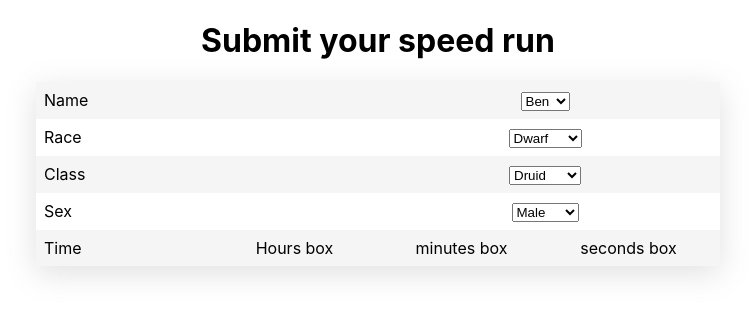
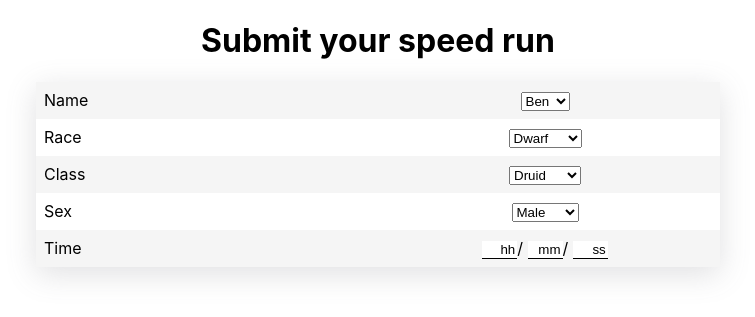
Before and after one commit to benjclark/lazy-peons-leaderboard, a PHP site: page /submit.html in a window 1280 px wide. Shown: the top 317 px of the page, without its empty margins (262-1017 px from the left). Run offline with PHP 8.4, Linux system fonts and the light colour scheme.

Commit message:
Inputs for time
Added boxes ready for time input

```diff
--- a/main.css
+++ b/main.css
@@ -1,14 +1,17 @@
 html {
   box-sizing: border-box;
-    font-family: -apple-system, BlinkMacSystemFont, "Segoe UI", Roboto, Oxygen-Sans, Ubuntu, Cantarell, "Helvetica Neue", sans-serif;
+  font-family: -apple-system, BlinkMacSystemFont, "Segoe UI", Roboto,
+    Oxygen-Sans, Ubuntu, Cantarell, "Helvetica Neue", sans-serif;
 }
 
-*, *:before, *:after {
+*,
+*:before,
+*:after {
   box-sizing: inherit;
 }
 
 body {
-    font-size: .75rem;
+  font-size: 0.75rem;
 }
 
 @media screen and (min-width: 800px) {
@@ -20,7 +23,7 @@ body {
 .container {
   max-width: 700px;
   margin: 0 auto;
-    padding: 0  .5rem;
+  padding: 0 0.5rem;
 }
 
 h1 {
@@ -44,22 +47,29 @@ h2 {
 .leaderboard li {
   display: flex;
   justify-content: space-between;
-    padding: .5rem;
+  padding: 0.5rem;
 }
 
 .leaderboard li:nth-child(odd) {
-    background-color: rgba(0,0,0,.04);
+  background-color: rgba(0, 0, 0, 0.04);
 }
 
 .leaderboard li:nth-child(even) {
-    background-color: rgba(255,255,255,.06);
+  background-color: rgba(255, 255, 255, 0.06);
 }
 
-.leaderboard li span{
+.leaderboard li span {
   text-align: center;
   flex: 1 0;
 }
 
-.leaderboard li span:first-child{
+.leaderboard li span:first-child {
   text-align: left;
 }
+
+.Split {
+  border: none;
+  text-align: right;
+  border-bottom: 1px solid black;
+  width: 35px;
+}
--- a/submit.html
+++ b/submit.html
@@ -69,7 +69,12 @@
                     </select></span>
                 </li>
                 <li>
-                    <span>Time</span><span>Hours box</span><span>minutes box</span><span>seconds box</span>
+                    <span>Time</span>
+                    <span>
+                      <input type="text" maxlength="2" class="Split" tabindex="1" value="hh">/
+                      <input type="text" maxlength="2" class="Split" tabindex="2" value="mm">/
+                      <input type="text" maxlength="2" class="Split" tabindex="3" value="ss">
+                    </span>
                 </li>
                 </ul>
             </ul>
```
Lines whose indentation alone changed are shown as unchanged.
